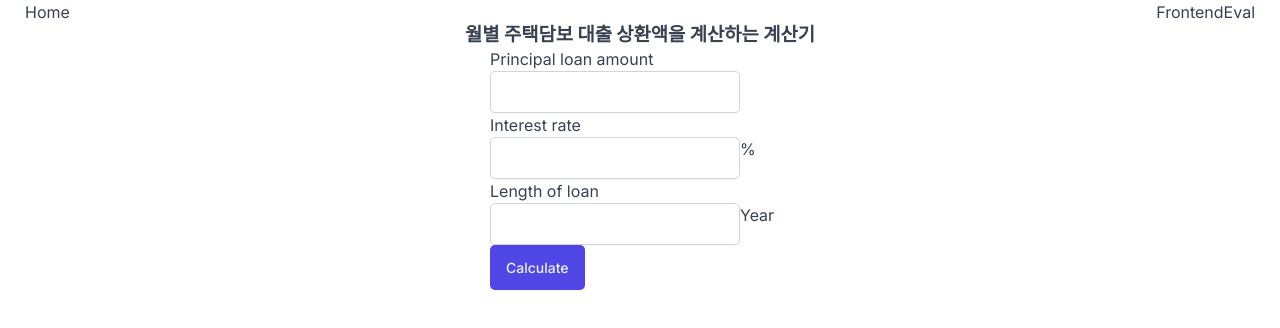
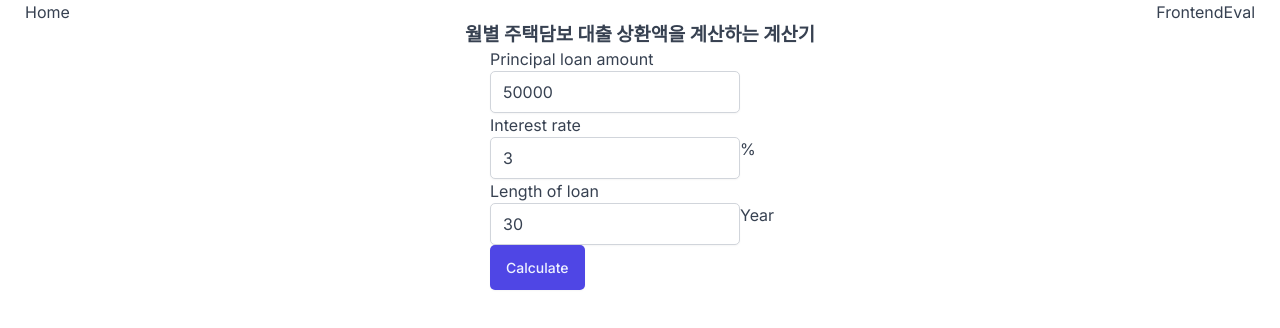
Before and after one commit to deltam3/fepmp, a Next.js app in the folder fepmp/: page /frontendeval/easy/mortgagecalculator in a window 1280 px wide. Shown: the top 328 px of the page. Built offline with nearby package versions, Linux system fonts and the light colour scheme.

Commit message:
basic functionalities complete

```diff
--- a/fepmp/app/frontendeval/easy/mortgagecalculator/page.tsx
+++ b/fepmp/app/frontendeval/easy/mortgagecalculator/page.tsx
@@ -1,33 +1,80 @@
 "use client";
 import Button from "@/app/_ui/Button/Button";
 import Input from "@/app/_ui/Input/Input";
-import React from "react";
+import React, { useState } from "react";
 
-const page = () => {
-  const submitHandler = () => {
-    console.log("log");
+function calculateMonthlyPayment(P, r, n) {
+  r = r / 100 / 12;
+  n = n * 12;
+
+  // Calculate monthly payment
+  const monthlyPayment =
+    (P * r * Math.pow(1 + r, n)) / (Math.pow(1 + r, n) - 1);
+
+  return Math.floor(monthlyPayment);
+}
+
+const Page = () => {
+  const [principal, setPrincipal] = useState<number>(50000);
+  const [interest, setInterest] = useState<number>(3);
+  const [length, setLength] = useState<number>(30);
+  const [result, setResult] = useState<number>();
+
+  const onPrincipalHandler = (e: any) => {
+    setPrincipal(e.target.value);
   };
+
+  const onInterestHandler = (e: any) => {
+    setInterest(e.target.value);
+  };
+  const onLengthHandler = (e: any) => {
+    setLength(e.target.value);
+  };
+
+  const submitHandler = (e: any) => {
+    e.preventDefault();
+    const result = calculateMonthlyPayment(principal, interest, length);
+    setResult(result);
+  };
+
   return (
     <main className="">
       <section className="">
         <h1 className="flex justify-center text-3xl font-bold">
           월별 주택담보 대출 상환액을 계산하는 계산기
         </h1>
-        <form className="mx-auto w-[30rem]">
+        <form className="mx-auto w-[30rem]" onSubmit={submitHandler}>
           <div className="flex flex-col">
             <label>Principal loan amount</label>
-            <Input type="number" className="w-[25rem]" />
+            <Input
+              type="number"
+              className="w-[25rem]"
+              value={principal}
+              onChange={onPrincipalHandler}
+            />
           </div>
           <div>
             <label>Interest rate</label>
             <div className="flex">
-              <Input type="number" className="w-[25rem]" />
+              <Input
+                type="number"
+                className="w-[25rem]"
+                value={interest}
+                onChange={onInterestHandler}
+              />
               <p>%</p>
             </div>
+          </div>
+          <div>
             <div>
               <label>Length of loan</label>
               <div className="flex">
-                <Input type="number" className="w-[25rem]" />
+                <Input
+                  type="number"
+                  className="w-[25rem]"
+                  value={length}
+                  onChange={onLengthHandler}
+                />
                 <p>Year</p>
               </div>
             </div>
@@ -36,9 +83,12 @@ const page = () => {
             <Button onClick={submitHandler}>Calculate</Button>
           </div>
         </form>
+        <div className="text-center">
+          {result && <p>Your monthly mortgage payment will be ${result}</p>}
+        </div>
       </section>
     </main>
   );
 };
 
-export default page;
+export default Page;
```
